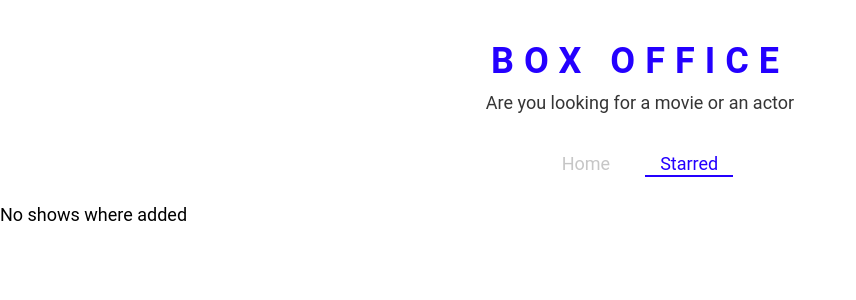
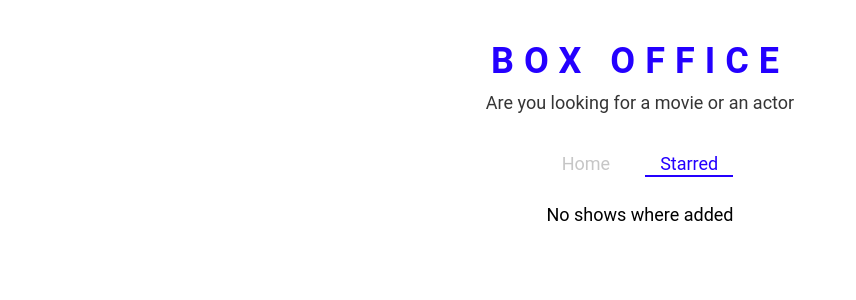
Before and after one commit to ariesh43/box-office, a React (Create React App) app: page /starred in a window 1280 px wide. Shown: the top 300 px of the page, without its empty margins (0-856 px from the left). Built offline with nearby package versions, Linux system fonts and the light colour scheme; the HTML template or start-up script is replaced by a standard one.

Commit message:
center loading

```diff
--- a/src/pages/Starred.js
+++ b/src/pages/Starred.js
@@ -28,9 +28,9 @@ export const Starred = () => {
   }, [starred]);
   return (
     <MainPageLayout>
-      {isLoading && <div>Shows are still loading</div>}
+      {isLoading && <center>Shows are still loading</center>}
       {error && <div>Error occured:{error}</div>}
-      {!isLoading && !shows && <div>No shows where added</div>}
+      {!isLoading && !shows && <center>No shows where added</center>}
       {!isLoading && !error && shows && <ShowGrid data={shows} />}
     </MainPageLayout>
   );
```
